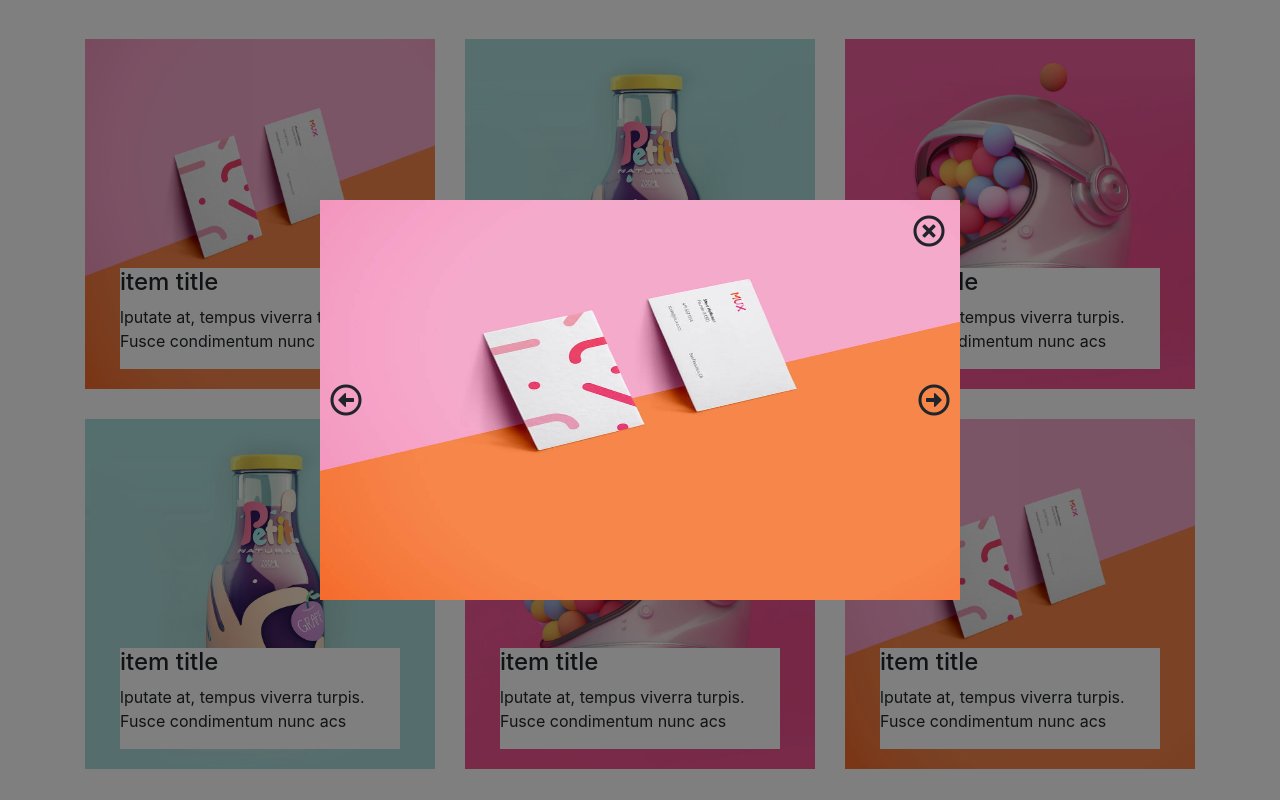
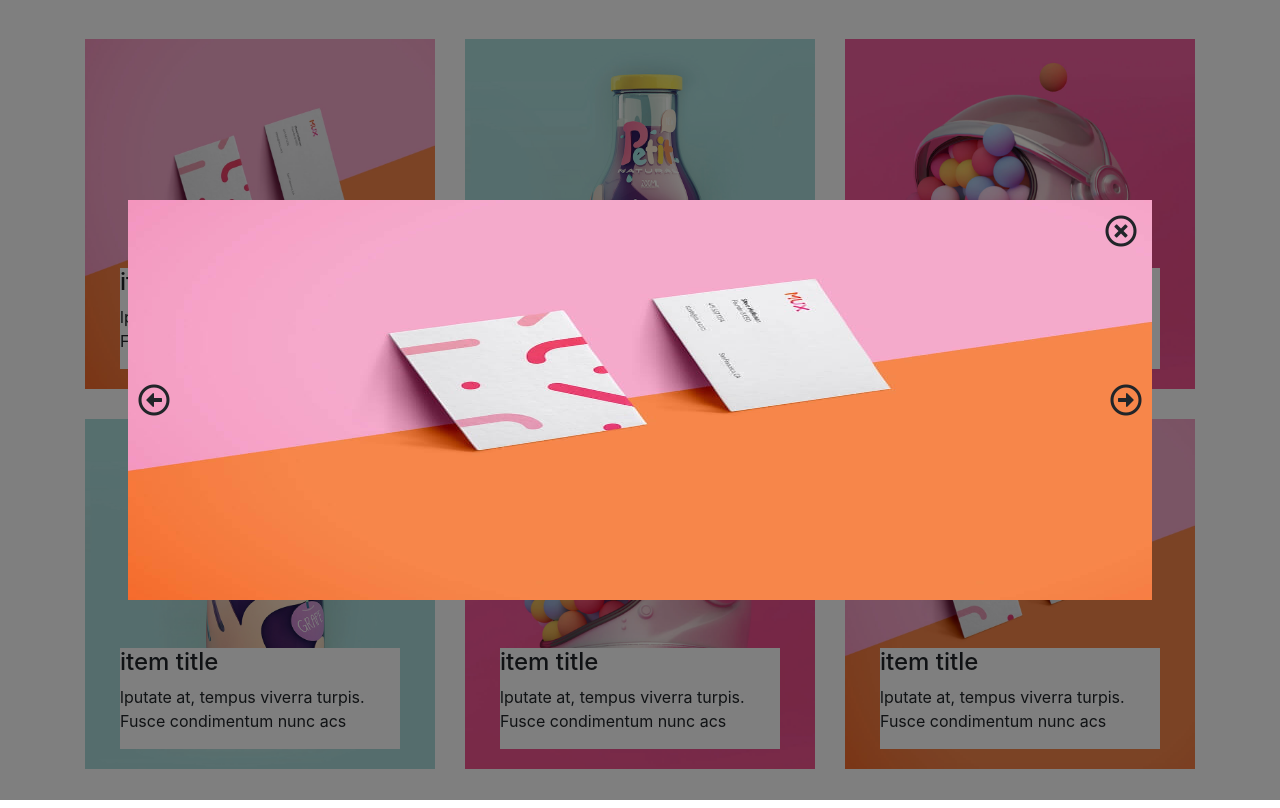
Before and after one commit to Amir-Mostafa/Container-Light-Box, a plain HTML site: page index.html in a window 1280 px wide. Both pictures are taken after a click on the picture 260 px from the left and 214 px from the top of the page. Drawn offline with Linux system fonts and the light colour scheme.

Commit message:
Update style.css

```diff
--- a/css/style.css
+++ b/css/style.css
@@ -19,6 +19,7 @@
     width:50px;
     height: 50px;
     position: absolute;
+    padding:5px;
 
 
 }
@@ -38,7 +39,7 @@
 }
 .LightBox
 {
-    width: 50%;
+    width: 80%;
     height: 50%;
     background-image: url(../images/portfolio-1.jpg);
     position: fixed;
```
